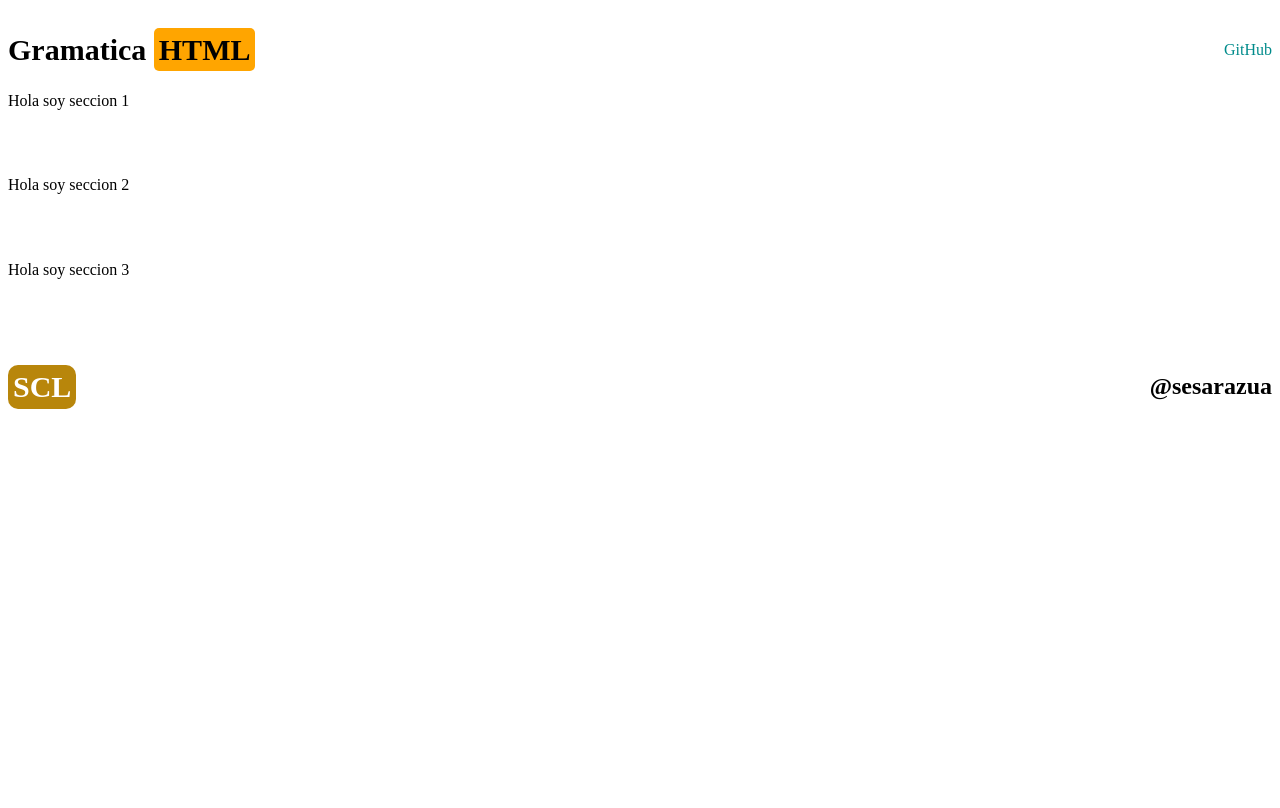
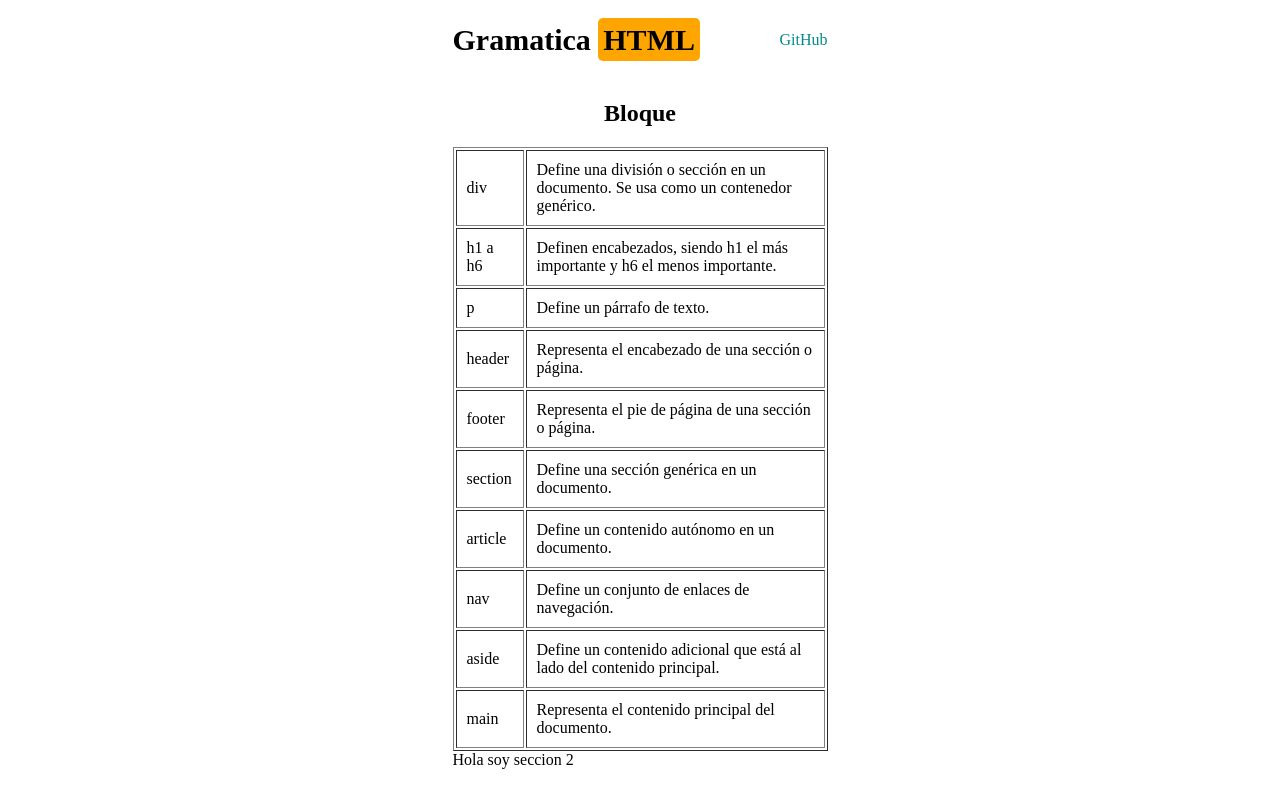
Before and after one commit to SamuelSarazua/ETIQUETAS_HTML, a plain HTML site: page index.html in a window 1280 px wide. Shown: the top 808 px of the page. Drawn offline with Linux system fonts and the light colour scheme.

Commit message:
bloque_brian

```diff
--- a/index.css
+++ b/index.css
@@ -1,5 +1,7 @@
 .body {
+    max-width: 375px;
+    margin: auto;
     display: grid;
     grid-template-columns: 1fr;
-    grid-template-rows: 1fr 1fr 1fr 1fr 1fr;
+    grid-template-rows: 5rem 1fr 1fr 1fr 5rem;
 }
--- a/section1/section1.css
+++ b/section1/section1.css
@@ -0,0 +1,9 @@
+.section1{
+    display:flex;
+    flex-direction: column;
+    align-items: center;
+}
+
+tr , td{
+    padding: 10px 10px;
+}
--- a/section1/section1.js
+++ b/section1/section1.js
@@ -1,3 +1,48 @@
 let section1_dom = document.querySelector(".section1");
 
-section1_dom.innerHTML = `Hola soy seccion 1`;
+section1_dom.innerHTML = `
+<h1>Bloque</h1>
+<table border="">
+    <tr>
+        <td>div</td>
+        <td>Define una división o sección en un documento. Se usa como un contenedor genérico.</td>
+    </tr>
+    <tr>
+        <td>h1 a h6</td>
+        <td>Definen encabezados, siendo h1 el más importante y h6 el menos importante.</td>
+    </tr>
+    <tr>
+        <td>p</td>
+        <td>Define un párrafo de texto.</td>
+    </tr>
+    <tr>
+        <td>header</td>
+        <td>Representa el encabezado de una sección o página.</td>
+    </tr>
+    <tr>
+        <td>footer</td>
+        <td>Representa el pie de página de una sección o página.</td>
+    </tr>
+    <tr>
+        <td>section</td>
+        <td>Define una sección genérica en un documento.</td>
+    </tr>
+    <tr>
+        <td>article</td>
+        <td>Define un contenido autónomo en un documento.</td>
+    </tr>
+    <tr>
+        <td>nav</td>
+        <td>Define un conjunto de enlaces de navegación.</td>
+    </tr>
+    <tr>
+        <td>aside</td>
+        <td>Define un contenido adicional que está al lado del contenido principal.</td>
+    </tr>
+    <tr>
+        <td>main</td>
+        <td>Representa el contenido principal del documento.</td>
+    </tr>
+</table>
+
+`;
```
